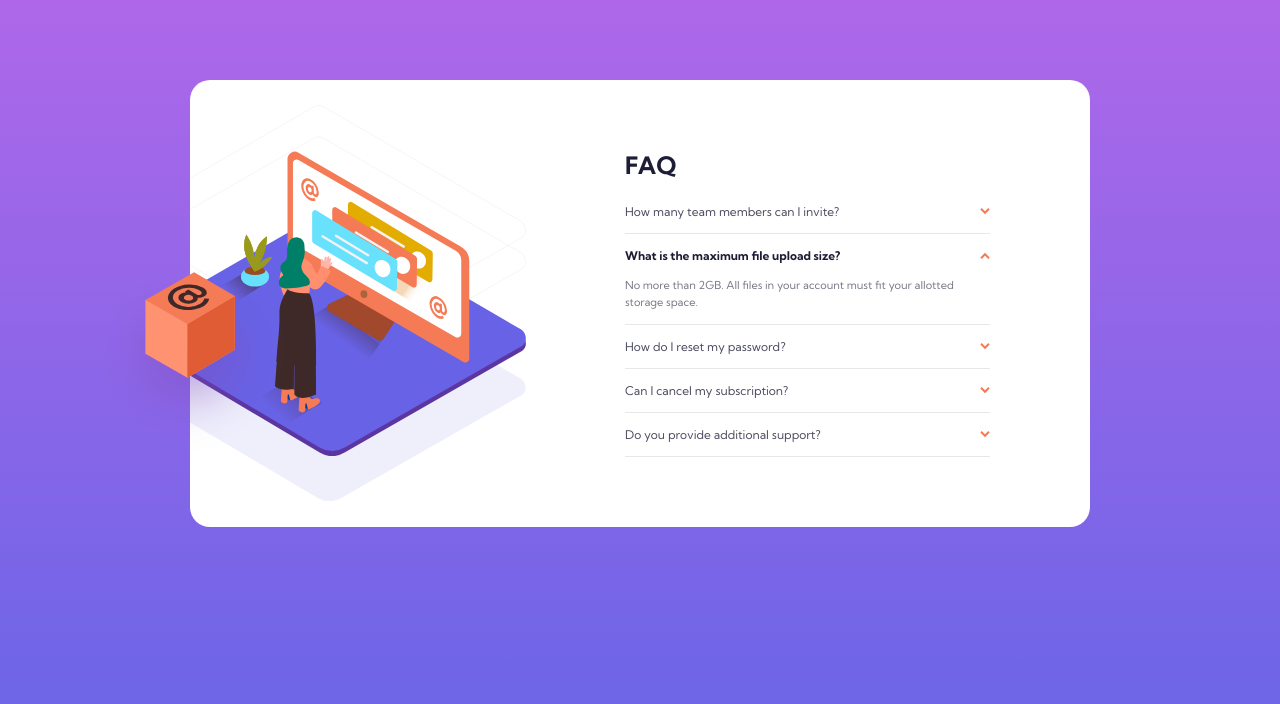
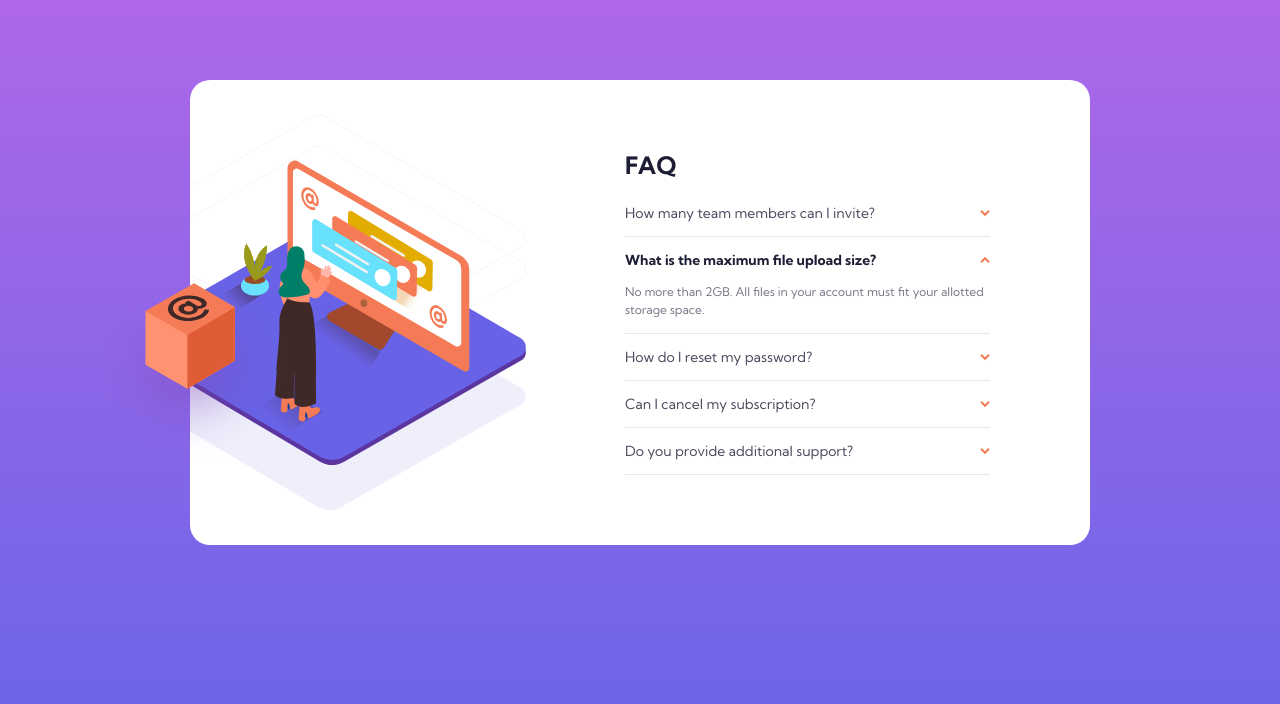
Before and after one commit to subu-v/faq-accordian-component, a plain HTML site: page index.html in a window 1280 px wide. Drawn offline with Linux system fonts and the light colour scheme.

Commit message:
Update style.css

```diff
--- a/style.css
+++ b/style.css
@@ -90,7 +90,7 @@ body {
   border: none;
   background: transparent;
   color: inherit;
-  font-size: 1.2rem;
+  font-size: 1.4rem;
   margin-bottom: 1.4rem;
   font-family: inherit;
 
@@ -109,7 +109,7 @@ body {
 
   display: block;
   width: 1rem;
-  height: 1.2rem;
+  height: 1.4rem;
 
   transition: all 0.3s ease;
 }
@@ -123,10 +123,6 @@ body {
   transform: rotate(180deg);
 }
 
-.accordian__collapse {
-  /* transition: all 3s ease; */
-}
-
 .accordian__collapse.collapse {
   display: none;
 }
@@ -137,7 +133,7 @@ body {
 
 .accordian__content {
   color: var(--text-grayish-darkblue);
-  font-size: 1.1rem;
+  font-size: 1.2rem;
   line-height: 1.5;
   margin-bottom: 1.4rem;
 }
```
